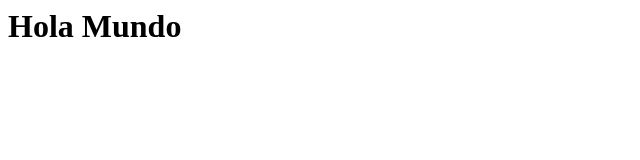
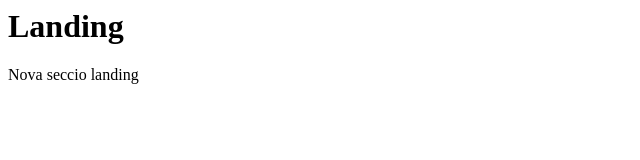
Before and after one commit to Ioan-Cons/provaGitFlow, a plain HTML site: page index.html in a window 1280 px wide. Shown: the whole page, without its empty margins (0-640 px from the left). Drawn offline with Linux system fonts and the light colour scheme.

Commit message:
Afegida nova seccio a la landing

```diff
--- a/index.html
+++ b/index.html
@@ -1 +1,2 @@
-<h1>Hola Mundo</h1>
+<h1>Landing</h1>
+<p>Nova seccio landing</p>
```
